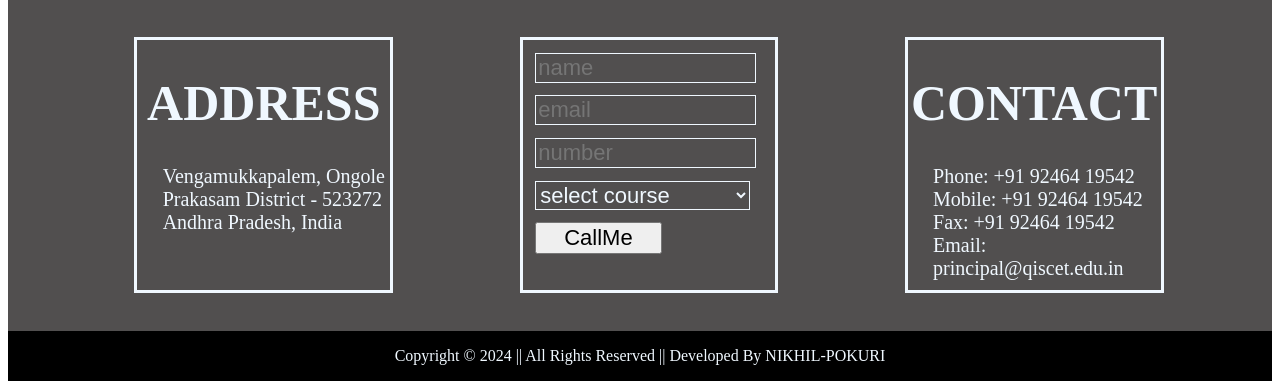
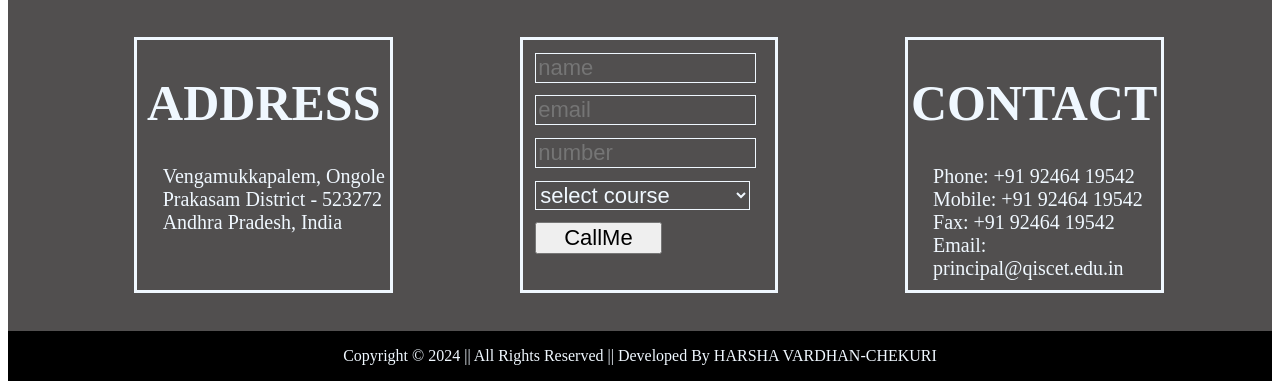
Before and after one commit to Harsha-o3/final-project, a Flask app: page / in a window 1280 px wide. Shown: the part 1698-2079 px from the top of the page. Run offline with Flask 3, Linux system fonts and the light colour scheme; some web fonts are replaced.

Commit message:
version 2.0

```diff
--- a/templates/index.html
+++ b/templates/index.html
@@ -85,7 +85,7 @@
     </div>
 
     <div class="footer-div">
-        <p>Copyright © 2024 || All Rights Reserved || Developed By NIKHIL-POKURI</p>
+        <p>Copyright © 2024 || All Rights Reserved || Developed By HARSHA VARDHAN-CHEKURI</p>
     </div>
 
 </body>
```
